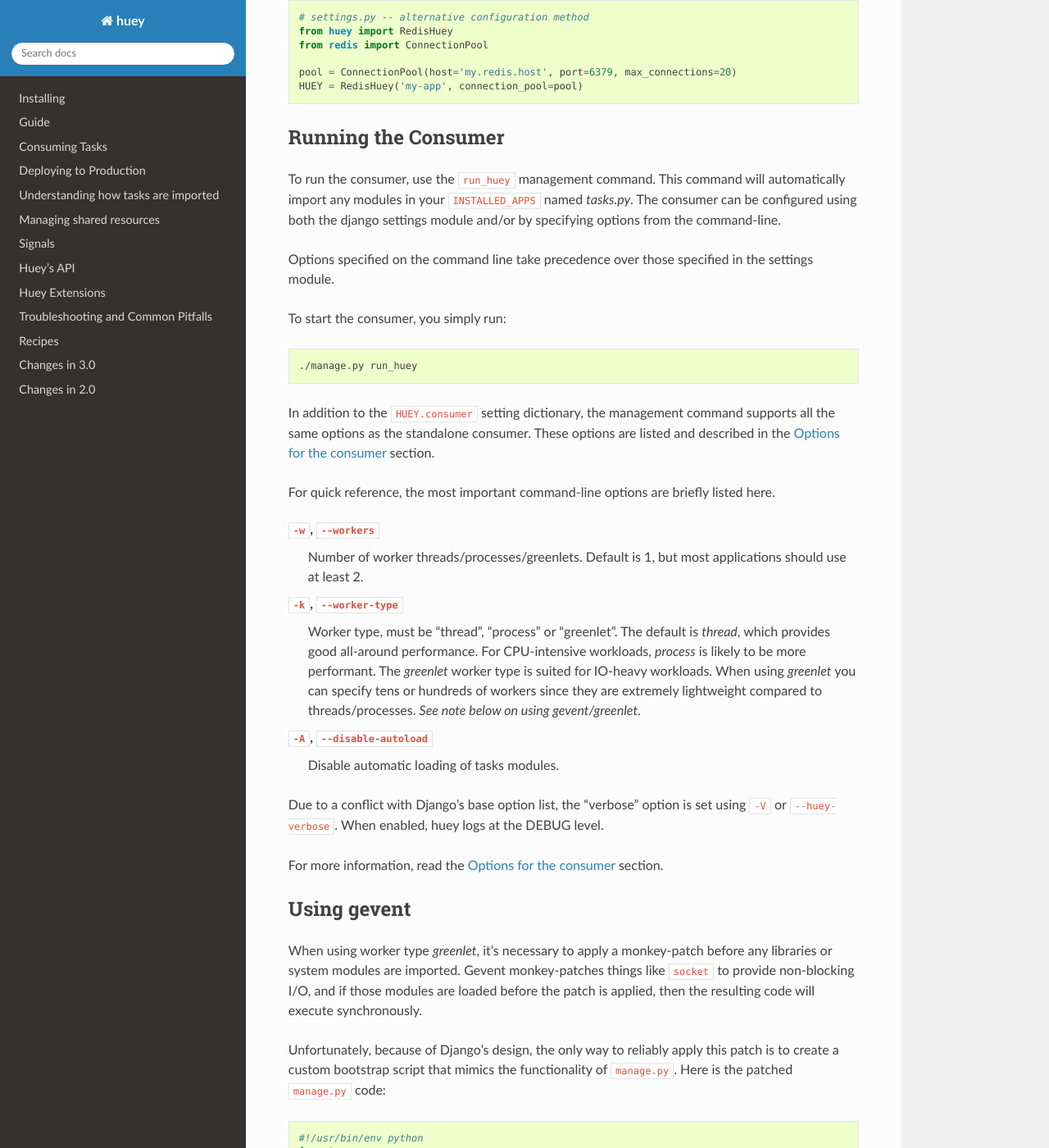
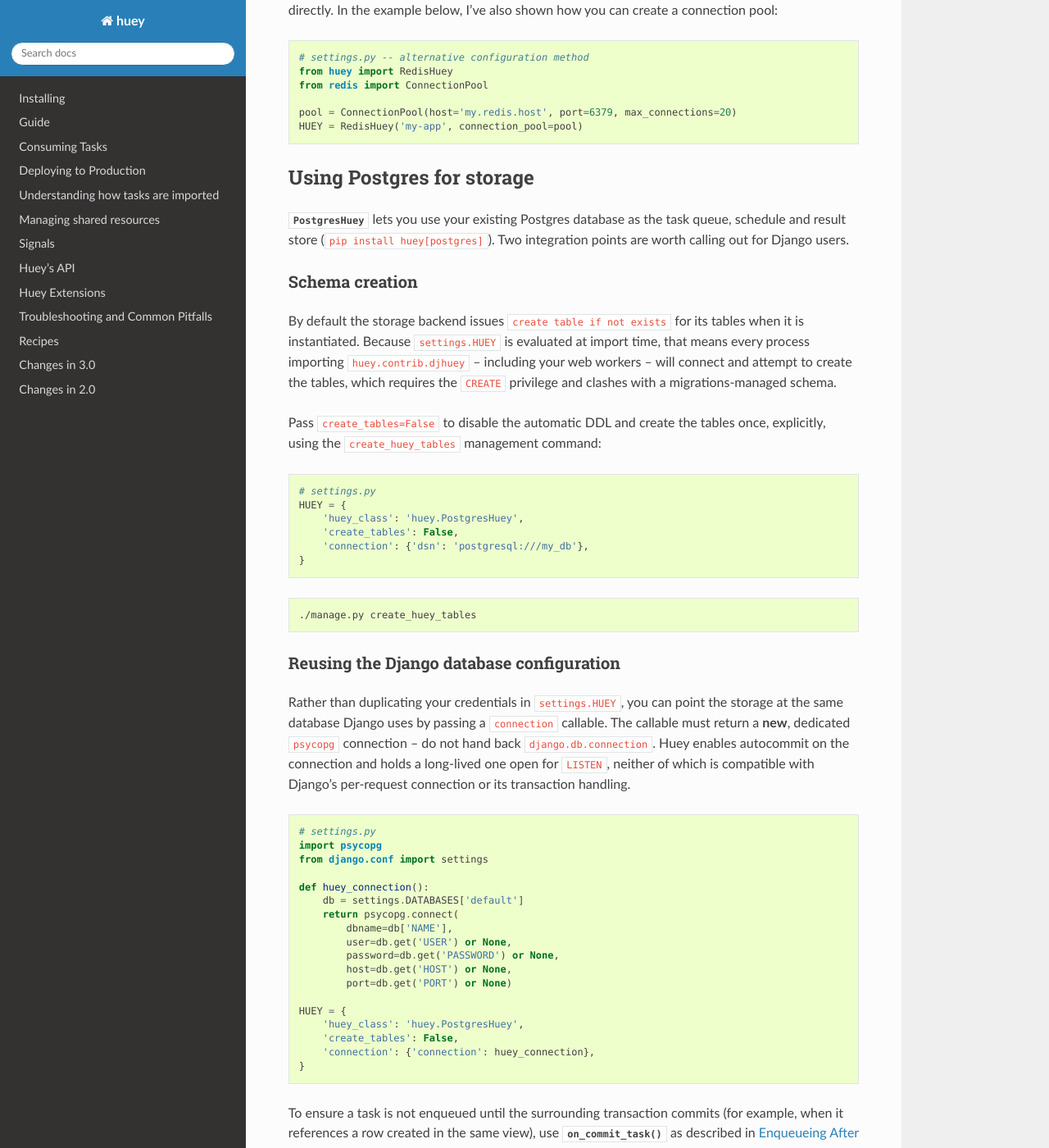
Before and after one commit to coleifer/huey, a Sphinx documentation site: the page built from docs/django.rst, in a window 1280 px wide and 1400 px high, scrolled down 2092 px. Shown: the whole window at 82% size. Built offline with Sphinx 7.4.7 and the Read the Docs theme 3.1.0, drawn with Linux system fonts in a browser that asks for light colours; some of the changed text lies outside the part shown.

Commit message:
Add flag for creating pg tables, add django mgmt command.

```diff
--- a/docs/api.rst
+++ b/docs/api.rst
@@ -2288,7 +2288,7 @@ Huey comes with several built-in storage implementations:
         connection constructor.
 
 
-.. py:class:: PostgresStorage(name='huey', dsn=None, connection=None, blocking=True, read_timeout=1, table_prefix='huey', **connection_params)
+.. py:class:: PostgresStorage(name='huey', dsn=None, connection=None, blocking=True, read_timeout=1, table_prefix='huey', create_tables=True, **connection_params)
 
     :param str dsn: connection string or URL for ``psycopg.connect()``.
     :param connection: zero-argument callable returning a new ``psycopg``
@@ -2298,6 +2298,10 @@ Huey comes with several built-in storage implementations:
     :param read_timeout: timeout to use when performing a blocking dequeue,
         default is 1 second.
     :param str table_prefix: prefix for huey's tables, default ``huey``.
+    :param bool create_tables: issue ``create table if not exists`` for huey's
+        tables when the storage is instantiated. Default is true. Set to false
+        to manage the schema yourself, e.g. via Django migrations or the
+        ``create_huey_tables`` management command.
     :param connection_params: additional keyword arguments passed directly to
         ``psycopg.connect()``.
 
--- a/docs/django.rst
+++ b/docs/django.rst
@@ -93,6 +93,8 @@ The following ``huey_class`` implementations are provided out-of-the-box:
   keys automatically if results are not read and supports priority.
 * ``huey.SqliteHuey`` - uses Sqlite, full support for task priorities. Accepts
   a ``filename`` parameter for the path to the database file.
+* ``huey.PostgresHuey`` - uses Postgres, full support for task priorities. See
+  :ref:`django-postgres` for connection and schema configuration.
 * ``huey.FileHuey`` - uses filesystem for storage. Accepts a ``path`` parameter
   for the base storage directory.
 
@@ -108,6 +110,75 @@ shown how you can create a connection pool:
 
     pool = ConnectionPool(host='my.redis.host', port=6379, max_connections=20)
     HUEY = RedisHuey('my-app', connection_pool=pool)
+
+.. _django-postgres:
+
+Using Postgres for storage
+^^^^^^^^^^^^^^^^^^^^^^^^^^^
+
+:py:class:`PostgresHuey` lets you use your existing Postgres database as the
+task queue, schedule and result store (``pip install huey[postgres]``). Two
+integration points are worth calling out for Django users.
+
+Schema creation
+"""""""""""""""
+
+By default the storage backend issues ``create table if not exists`` for its
+tables when it is instantiated. Because ``settings.HUEY`` is evaluated at import
+time, that means every process importing ``huey.contrib.djhuey`` -- including
+your web workers -- will connect and attempt to create the tables, which
+requires the ``CREATE`` privilege and clashes with a migrations-managed schema.
+
+Pass ``create_tables=False`` to disable the automatic DDL and create the tables
+once, explicitly, using the ``create_huey_tables`` management command:
+
+.. code-block:: python
+
+    # settings.py
+    HUEY = {
+        'huey_class': 'huey.PostgresHuey',
+        'create_tables': False,
+        'connection': {'dsn': 'postgresql:///my_db'},
+    }
+
+.. code-block:: shell
+
+    ./manage.py create_huey_tables
+
+Reusing the Django database configuration
+"""""""""""""""""""""""""""""""""""""""""
+
+Rather than duplicating your credentials in ``settings.HUEY``, you can point the
+storage at the same database Django uses by passing a ``connection`` callable.
+The callable must return a **new**, dedicated ``psycopg`` connection -- do not
+hand back ``django.db.connection``. Huey enables autocommit on the connection
+and holds a long-lived one open for ``LISTEN``, neither of which is compatible
+with Django's per-request connection or its transaction handling.
+
+.. code-block:: python
+
+    # settings.py
+    import psycopg
+    from django.conf import settings
+
+    def huey_connection():
+        db = settings.DATABASES['default']
+        return psycopg.connect(
+            dbname=db['NAME'],
+            user=db.get('USER') or None,
+            password=db.get('PASSWORD') or None,
+            host=db.get('HOST') or None,
+            port=db.get('PORT') or None)
+
+    HUEY = {
+        'huey_class': 'huey.PostgresHuey',
+        'create_tables': False,
+        'connection': {'connection': huey_connection},
+    }
+
+To ensure a task is not enqueued until the surrounding transaction commits (for
+example, when it references a row created in the same view), use
+:py:func:`on_commit_task` as described in :ref:`django-transactions`.
 
 Running the Consumer
 ^^^^^^^^^^^^^^^^^^^^
@@ -238,6 +309,8 @@ automatically close the connection for you.
     @db_periodic_task(crontab(minute='*/5'))
     def every_five_mins():
         # This is a periodic task that executes queries.
+
+.. _django-transactions:
 
 Enqueueing After Commit
 ^^^^^^^^^^^^^^^^^^^^^^^
```
Also changed, not shown: CHANGELOG.md (+7 -0 lines), 3 other files.
